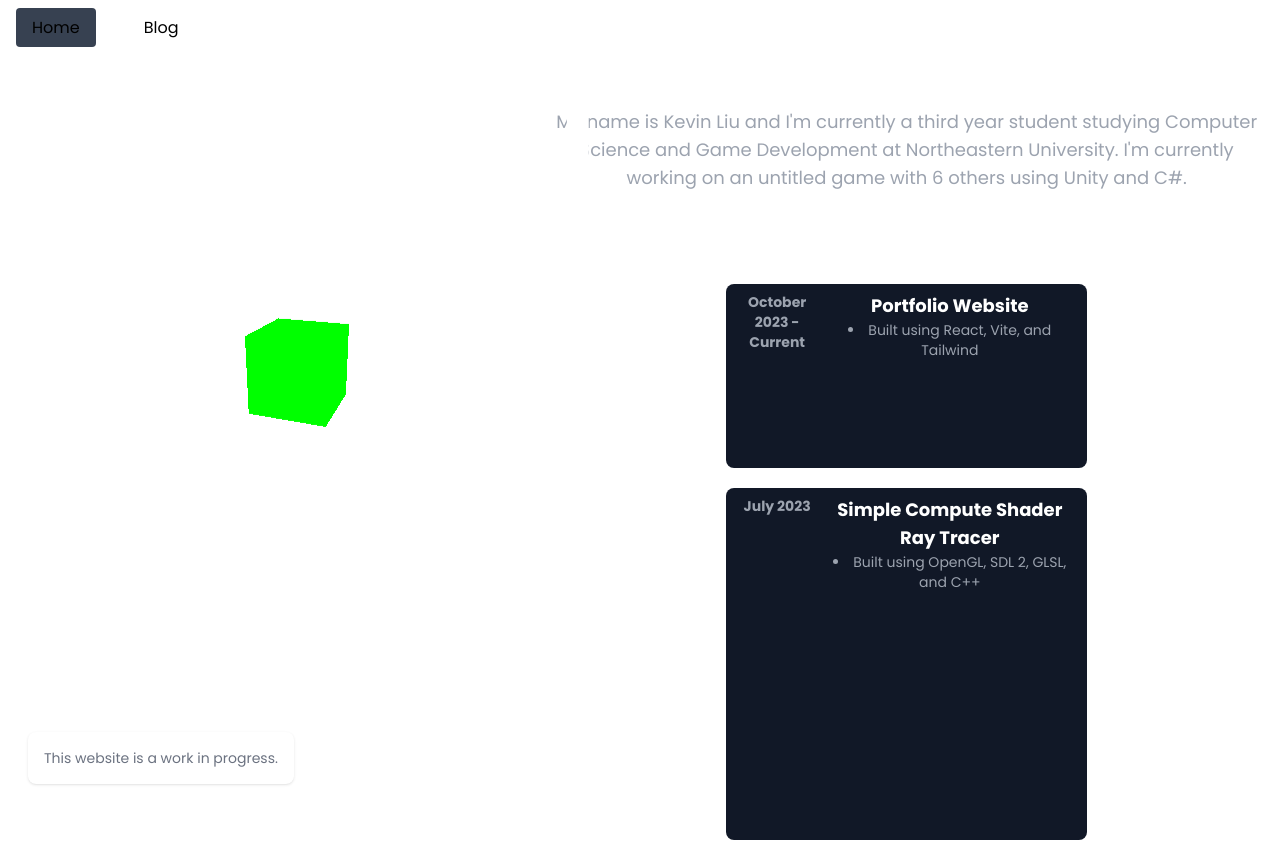
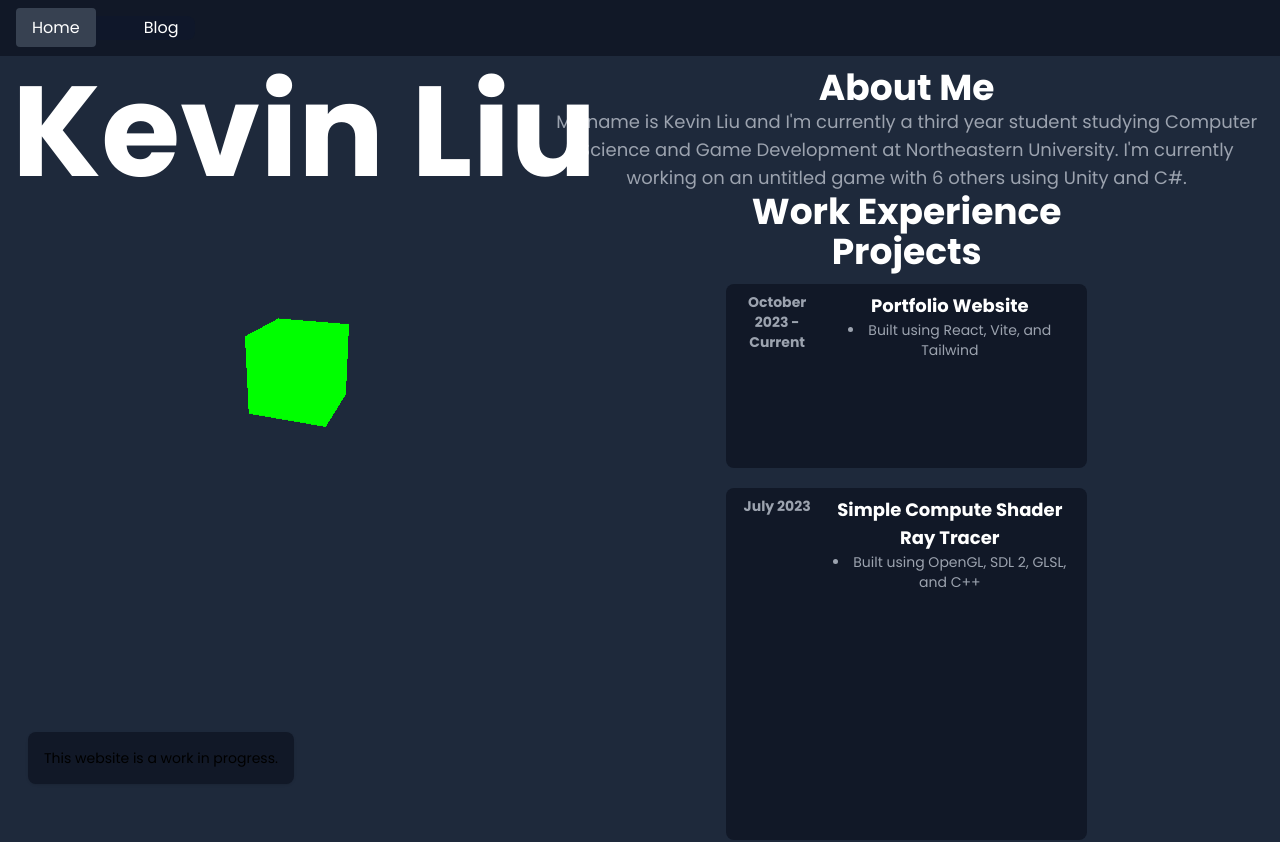
Before and after one commit to faosldkjfhf/portfolio-website, a React (Vite) app: page / in a window 1280 px wide. Shown: the top 842 px of the page. Built offline with nearby package versions, Linux system fonts and the light colour scheme.

Commit message:
got rid of dark mode stuff

```diff
--- a/src/footer/index.jsx
+++ b/src/footer/index.jsx
@@ -1,8 +1,8 @@
 function Footer() {
   return (
-    <footer className="bg-white rounded-lg shadow m-4 ml-7 dark:bg-gray-900 hover:bg-gray-900 hover:scale-110 transition-all">
+    <footer className="rounded-lg shadow m-4 ml-7 bg-gray-900  hover:scale-110 transition-all">
       <div className="w-full mx-auto max-w-screen-xl p-4 md:flex md:items-center md:justify-between">
-        <span className="text-sm text-gray-500 sm:text-center dark:text-gray-400">
+        <span className="text-sm sm:text-center dark:text-gray-400">
           This website is a work in progress.
         </span>
       </div>
--- a/src/index.css
+++ b/src/index.css
@@ -4,7 +4,7 @@
 
 @layer base {
   html {
-    @apply dark:bg-slate-800;
+    @apply bg-slate-800;
     font-family: "Poppins", sans-serif;
   }
 
@@ -32,7 +32,7 @@
     @apply pl-4;
     @apply pr-4;
     @apply rounded;
-    @apply hover:bg-gray-100 dark:text-white dark:hover:bg-gray-700 dark:hover:text-white text-center;
+    @apply text-white hover:bg-gray-700 hover:text-white text-center;
   }
 
   .active {
@@ -40,7 +40,7 @@
     @apply pl-4;
     @apply pr-4;
     @apply rounded;
-    @apply dark:text-white bg-gray-700 dark:hover:text-white text-center;
+    @apply text-white bg-gray-700 hover:text-white text-center;
   }
 
   .list-group-item {
--- a/src/nav-bar/index.jsx
+++ b/src/nav-bar/index.jsx
@@ -2,9 +2,14 @@ import { NavLink } from "react-router-dom";
 
 function NavBar() {
   return (
-    <nav className="bg-white border-gray-200 dark:bg-gray-900 sticky top-0 z-20 transition-all">
+    <nav className=" border-gray-200 bg-gray-900 sticky top-0 z-20 transition-all">
       <div className="flex flex-wrap items-center justify-between p-4">
-        <ul className="font-medium flex flex-row p-4 md:p-0 mt-4 border border-gray-100 rounded-lg bg-gray-50 md:flex-row md:space-x-8 md:mt-0 md:border-0 md:bg-white dark:bg-slate-800 md:dark:bg-slate-900 dark:border-slate-700">
+        <ul
+          className="font-medium flex flex-row p-4 md:p-0 mt-4 border
+                    rounded-lg md:flex-row md:space-x-8 md:mt-0 md:border-0
+                     bg-slate-800 md:bg-slate-900
+                     border-slate-700"
+        >
           <li>
             <NavLink
               to="/"
```
